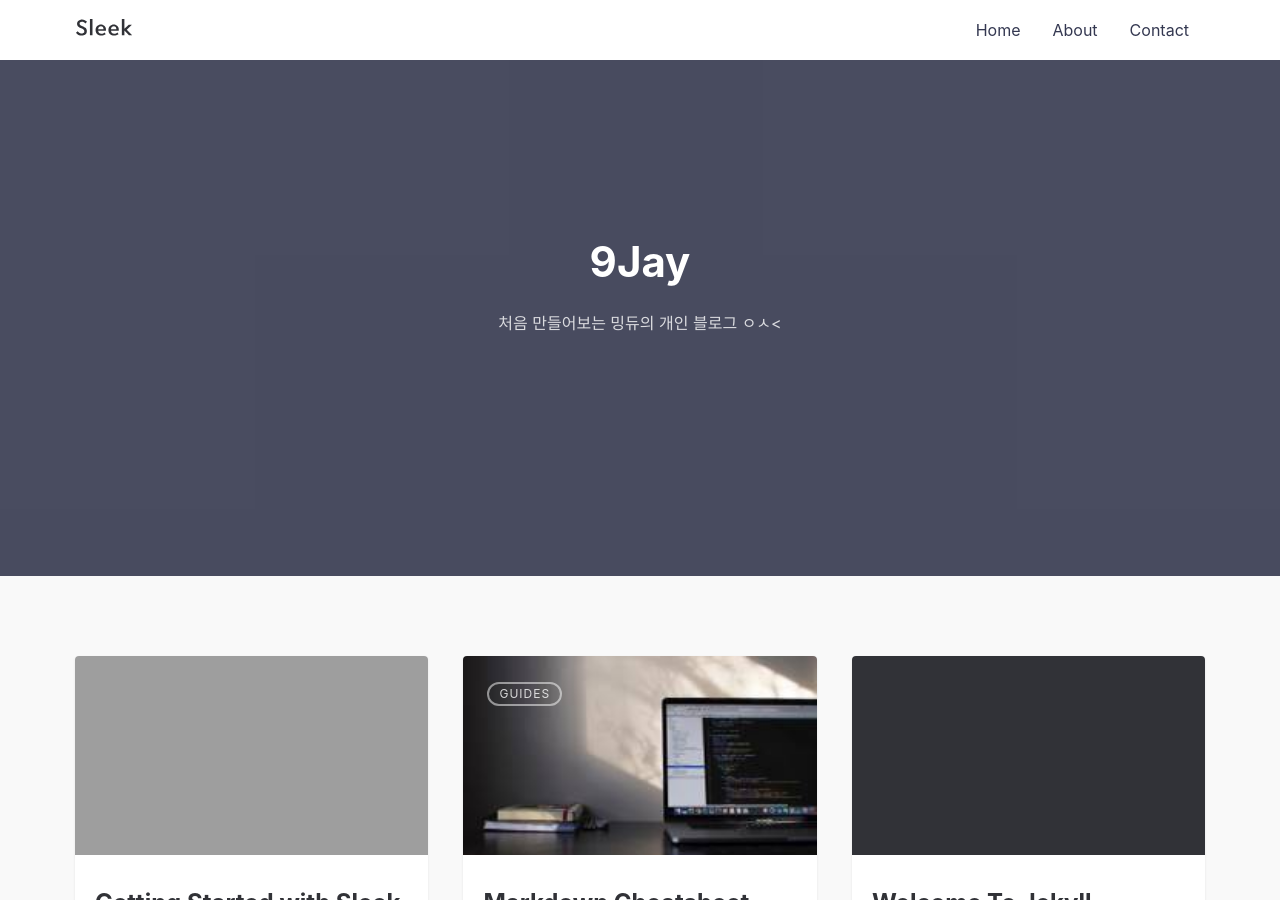
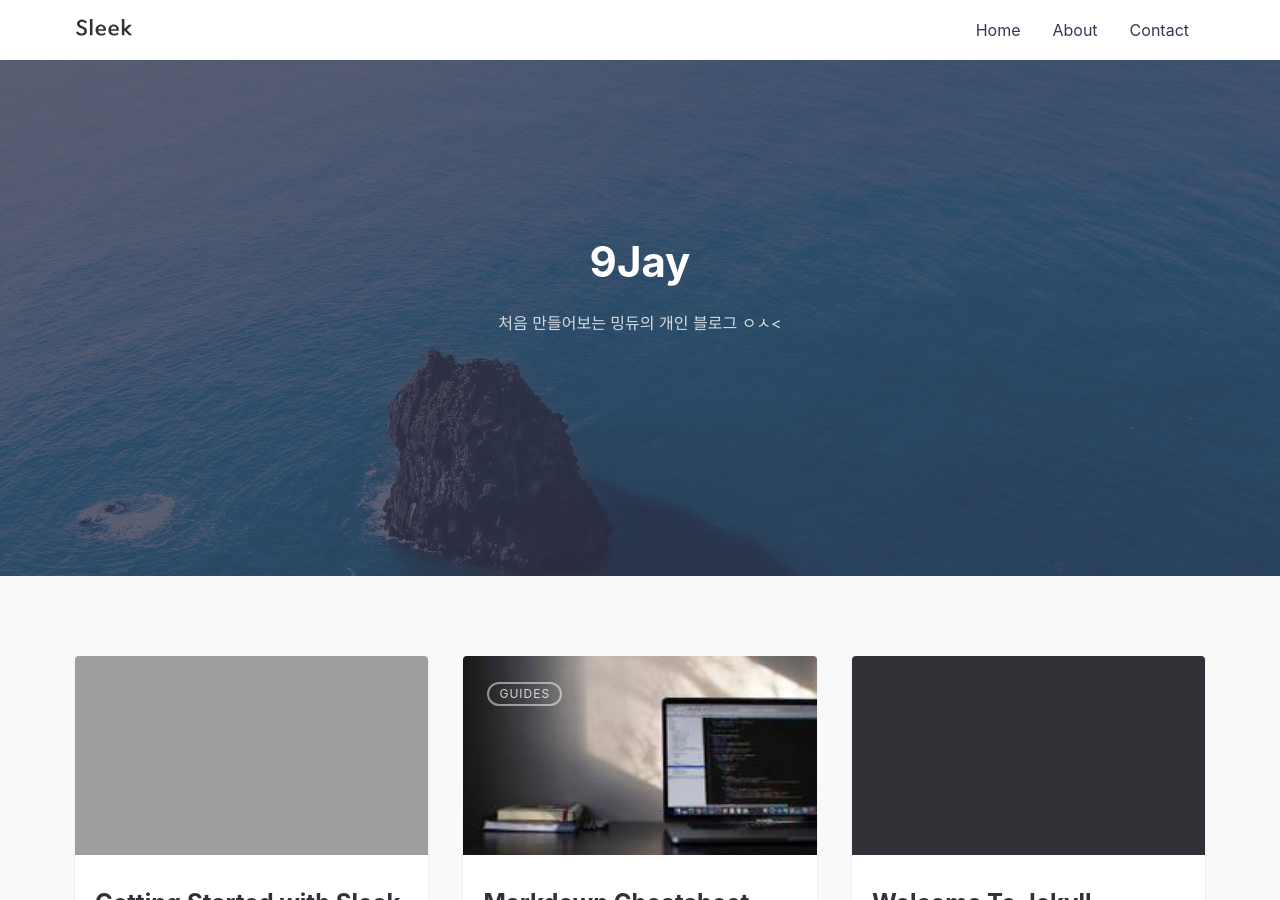
Before and after one commit to gusee0947/gusee.github.io, a Jekyll site: the page built from index.md, in a window 1280 px wide and 900 px high. Built offline with Jekyll 4.4.1, drawn with Linux system fonts in a browser that asks for light colours.

Commit message:
Update _config.yml

```diff
--- a/_config.yml
+++ b/_config.yml
@@ -27,7 +27,7 @@ navigation: # Navigation links
 tagline: >
   처음 만들어보는 밍듀의 개인 블로그 ㅇㅅ<
 
-hero_img: posts/gusee0947_lg.jpg # Main background image: use the path from /assets/img/ => This will output /assets/img/posts/sleek_lg.jpg
+hero_img: posts/main_lg.jpg # Main background image: use the path from /assets/img/ => This will output /assets/img/posts/sleek_lg.jpg
 
 email: 9jay@kakao.com # email for form submission
 
```
